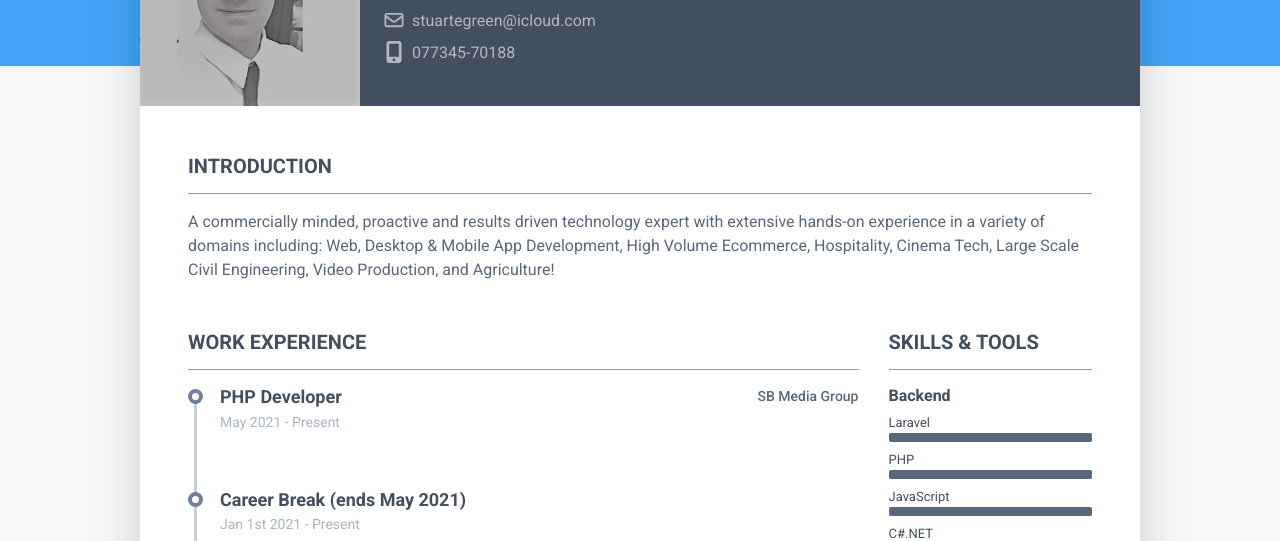
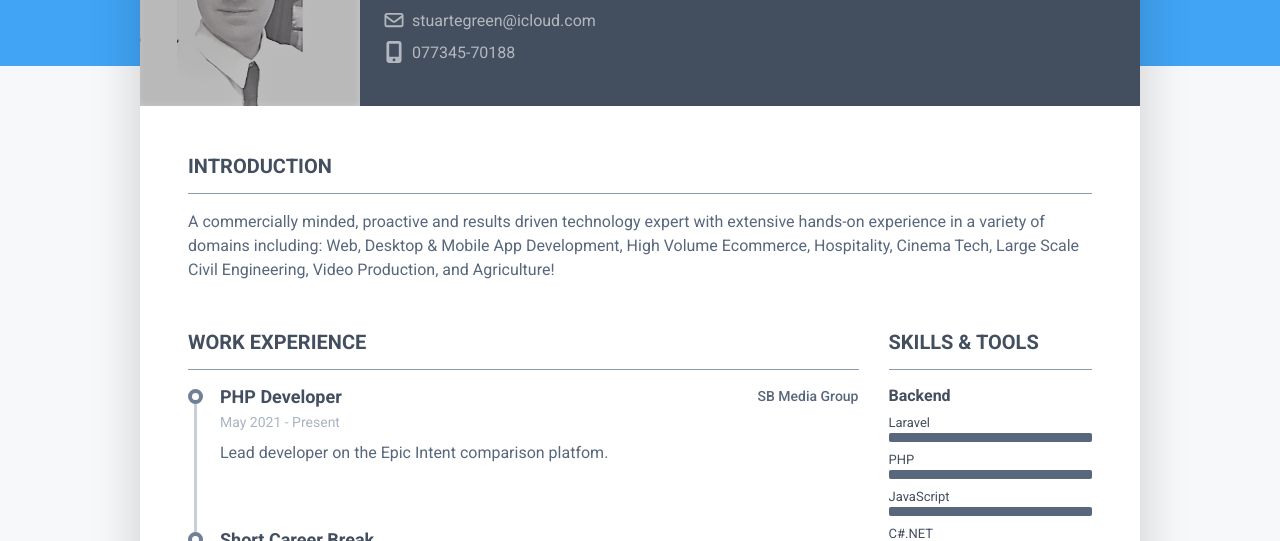
Before and after one commit to DorsetDevStudio/site-stuartgreen.uk, a plain HTML site: page index.html in a window 1280 px wide. Shown: the part 254-795 px from the top of the page. Drawn offline with Linux system fonts and the light colour scheme.

Commit message:
Update index.html

```diff
--- a/index.html
+++ b/index.html
@@ -87,24 +87,11 @@
 										    </div>
 										    <div class="resume-position-time">May 2021 - Present</div>
 										</div>
-										<!--
+
 											<div class="resume-timeline-item-desc">
-												<p>Having starting a</p>
-												<h4 class="resume-timeline-item-desc-heading font-weight-bold">Achievements:</h4>
+												<p>Lead developer on the Epic Intent comparison platfom.</p>
+											</div>
 
-												<ul>
-													<li>Multiple C# WinForms Utilities</li>
-												</ul>
-												<h4 class="resume-timeline-item-desc-heading font-weight-bold">Technologies used:</h4>
-												<ul class="list-inline">
-
-													<li class="list-inline-item"><span class="badge badge-secondary badge-pill">C# .NET</span></li>
-													<li class="list-inline-item"><span class="badge badge-secondary badge-pill">Win Forms</span></li>
-
-												</ul>
-
-											</div>
-										-->
 								    </article>
 
 
@@ -113,29 +100,11 @@
 
 									    <div class="resume-timeline-item-header mb-2">
 										    <div class="d-flex flex-column flex-md-row">
-										        <h3 class="resume-position-title font-weight-bold mb-1">Career Break (ends May 2021)</h3>
+										        <h3 class="resume-position-title font-weight-bold mb-1">Short Career Break</h3>
 										        <div class="resume-company-name ml-auto"></div>
 										    </div>
-										    <div class="resume-position-time">Jan 1st 2021 - Present</div>
+										    <div class="resume-position-time">Jan 1st 2021 - May 2021</div>
 										</div>
-										<!--
-											<div class="resume-timeline-item-desc">
-												<p>Having starting a</p>
-												<h4 class="resume-timeline-item-desc-heading font-weight-bold">Achievements:</h4>
-
-												<ul>
-													<li>Multiple C# WinForms Utilities</li>
-												</ul>
-												<h4 class="resume-timeline-item-desc-heading font-weight-bold">Technologies used:</h4>
-												<ul class="list-inline">
-
-													<li class="list-inline-item"><span class="badge badge-secondary badge-pill">C# .NET</span></li>
-													<li class="list-inline-item"><span class="badge badge-secondary badge-pill">Win Forms</span></li>
-
-												</ul>
-
-											</div>
-										-->
 								    </article>
 
 
```
